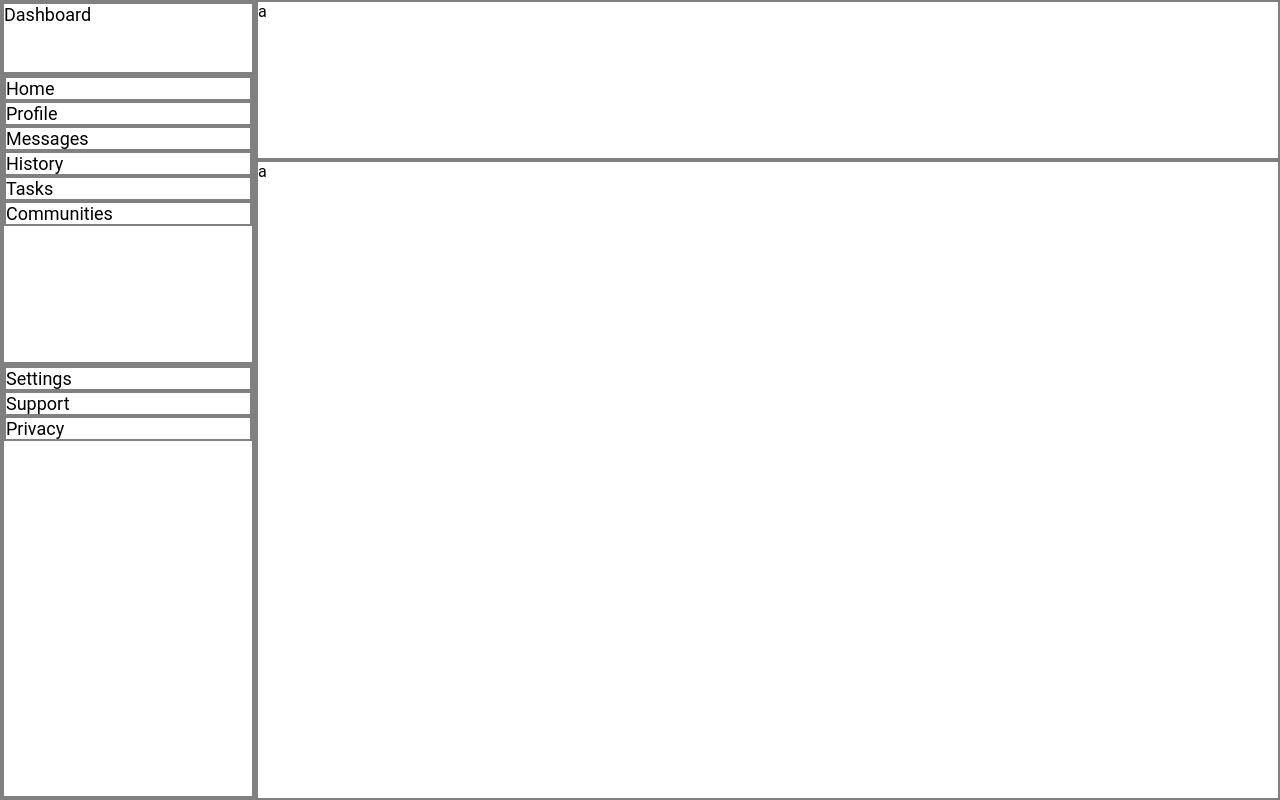
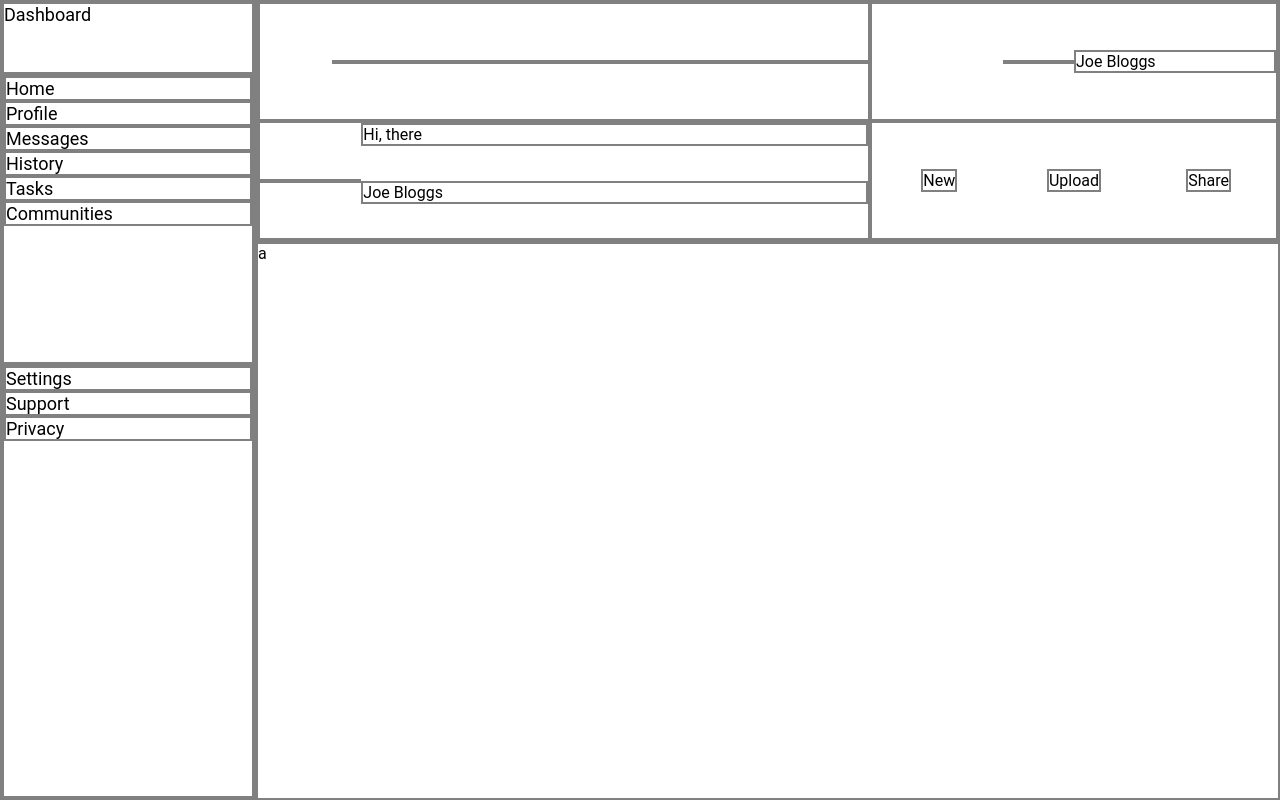
Before and after one commit to hmzCh/admin-dashboard, a plain HTML site: page index.html in a window 1280 px wide. Drawn offline with Linux system fonts and the light colour scheme.

Commit message:
Position header elements

```diff
--- a/index.html
+++ b/index.html
@@ -11,7 +11,28 @@
 
     <div id="header">
 
-        a
+        <div id="top-left">
+            <div id="search-icon"></div>
+            <div id="search-bar"></div>
+        </div>
+
+        <div id="top-right">
+            <div id="notification-icon"></div>
+            <div class="user-picture"></div>
+            <div class="user-name">Joe Bloggs</div>
+        </div>
+
+        <div id="bottom-left">
+            <div class="user-picture"></div>
+            <div id="welcome-message">Hi, there</div>
+            <div class="user-name">Joe Bloggs</div>
+        </div>
+
+        <div id="bottom-right">
+            <div>New</div>
+            <div>Upload</div>
+            <div>Share</div>
+        </div>
 
     </div>
 
--- a/styles.css
+++ b/styles.css
@@ -17,8 +17,49 @@ div {
 }
 
 #header {
+    display: grid;
+    grid-template-columns: 3fr 2fr;
+    grid-template-rows: 1fr 1fr;
 
 }
+
+    #top-left {
+        display: grid;
+        grid-template-columns: 1fr 7fr;
+        align-items: center;
+    }
+
+        #top-left #search-icon {
+            justify-self: end;
+        }
+
+    #top-right {
+        display: grid;
+        grid-template-columns: 2fr 1fr 3fr;
+        align-items: center;
+    }
+
+        #top-right #notification-icon {
+            justify-self: end;
+        }
+
+    #bottom-left {
+        display: grid;
+        grid-template-columns: 1fr 5fr;
+        grid-template-rows: 1fr 4fr;
+        align-items: center;
+    }
+
+        #bottom-left .user-picture {
+            grid-row: 1/3;
+        }
+
+    #bottom-right {
+        display: grid;
+        grid-template-columns: 1fr 1fr 1fr;
+        align-items: center;
+        justify-items: center;
+    }
 
 #sidebar {
     grid-row: 1/3;
```
